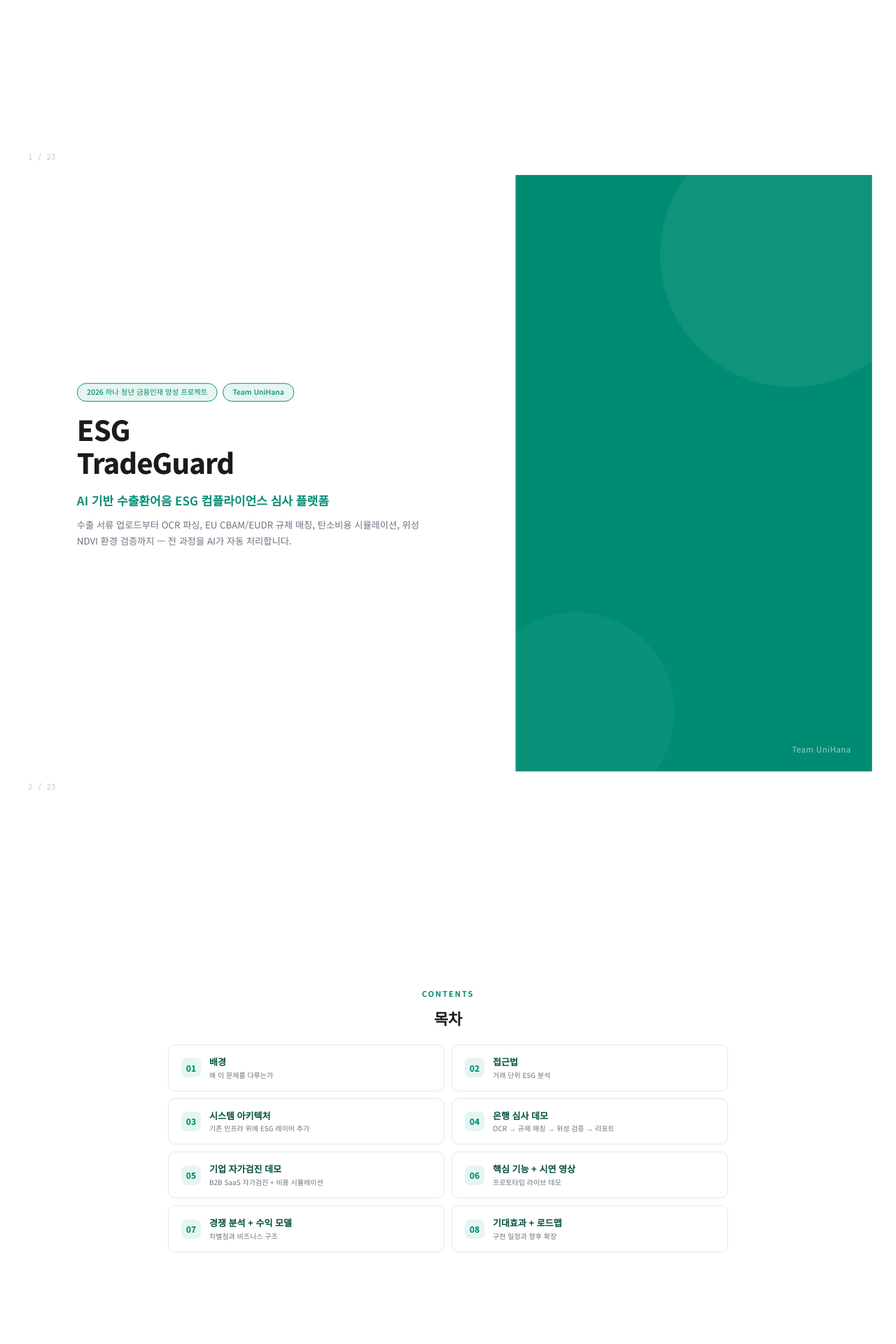
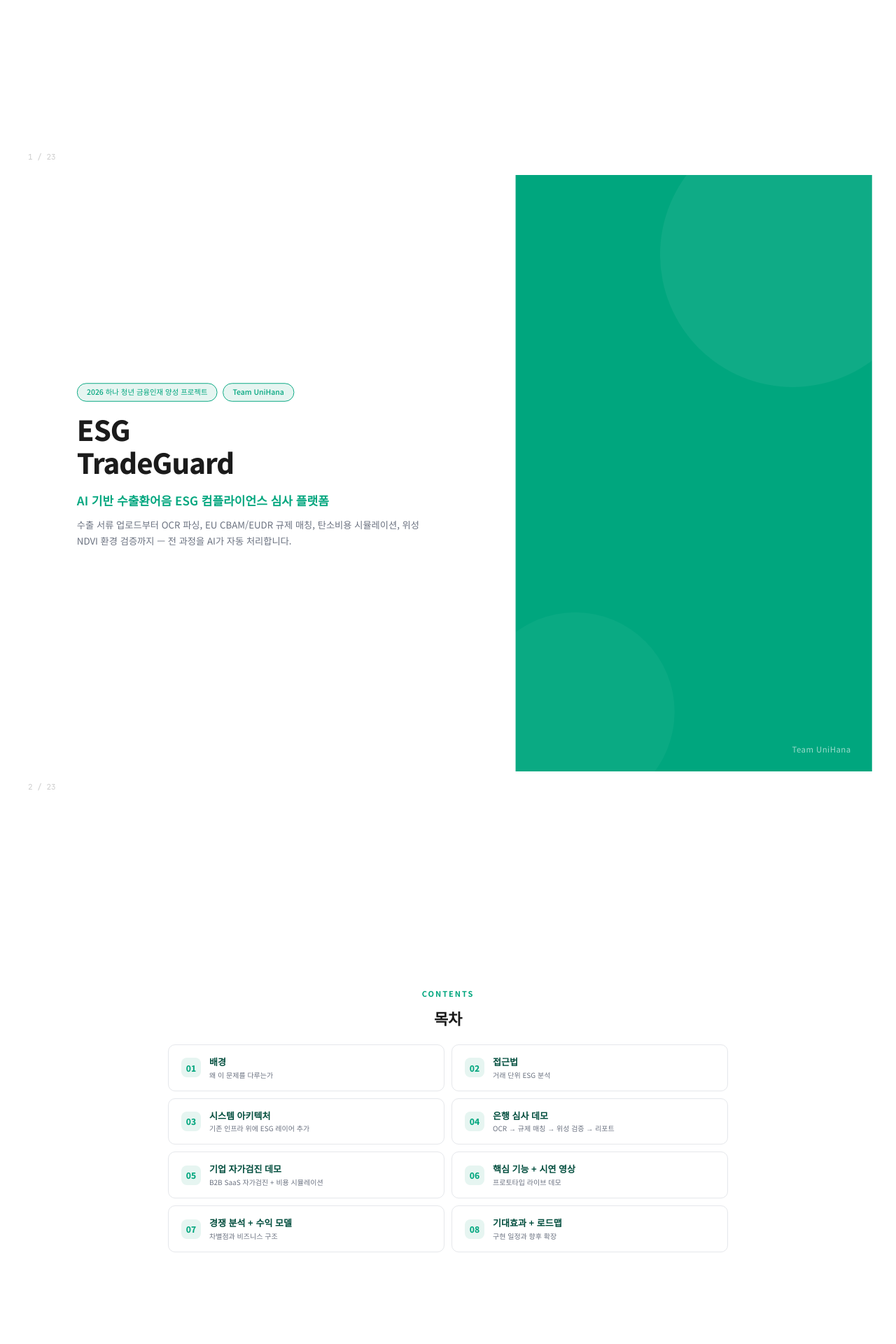
Before and after one commit to gkfla2020-bit/gkfla2020-bit.github.io, a Jekyll site: the page esg-demo/index.html, which Jekyll copies as it is, in a window 1280 px wide. Shown: the part 650-2570 px from the top of the page at 70% size. Built offline with Jekyll 4.4.1, drawn with Linux system fonts in a browser that asks for light colours.

Commit message:
lighter green: #00A67E main, #008C73 dark, #006B57 deeper

```diff
--- a/esg-demo/index.html
+++ b/esg-demo/index.html
@@ -12,11 +12,11 @@
 <style>
 *{margin:0;padding:0;box-sizing:border-box}
 :root{
-  --hana:#008C73;--hana-dark:#006B57;--hana-deeper:#004D3D;--hana-light:#E6F5F1;--hana-pale:#F2FAF8;
+  --hana:#00A67E;--hana-dark:#008C73;--hana-deeper:#006B57;--hana-light:#E6F5F1;--hana-pale:#F2FAF8;
   --accent:#1B1B1B;
-  --red:#008C73;--red-bg:var(--hana-pale);--red-border:var(--hana-light);
-  --orange:#008C73;--orange-bg:var(--hana-pale);--orange-border:var(--hana-light);
-  --blue:#008C73;--blue-bg:var(--hana-pale);--blue-border:var(--hana-light);
+  --red:#00A67E;--red-bg:var(--hana-pale);--red-border:var(--hana-light);
+  --orange:#00A67E;--orange-bg:var(--hana-pale);--orange-border:var(--hana-light);
+  --blue:#00A67E;--blue-bg:var(--hana-pale);--blue-border:var(--hana-light);
   --green-bg:var(--hana-pale);--green-border:var(--hana-light);
   --bg:#FFFFFF;--bg2:#FFFFFF;--bg3:#F0F2F5;
   --text:#1B1B1B;--text-sub:#6B7280;--text-light:#9CA3AF;--border:#E5E7EB;
```
